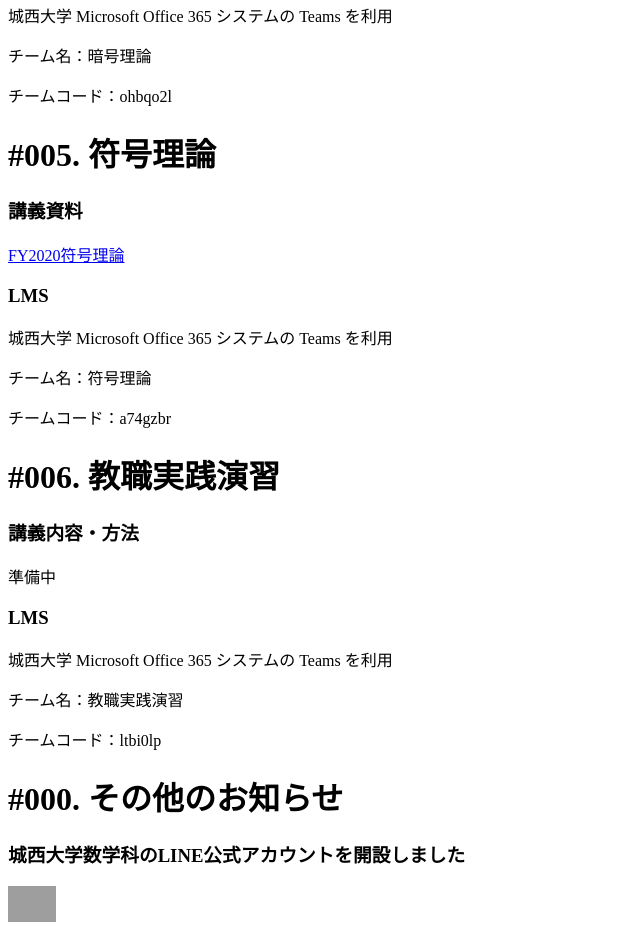
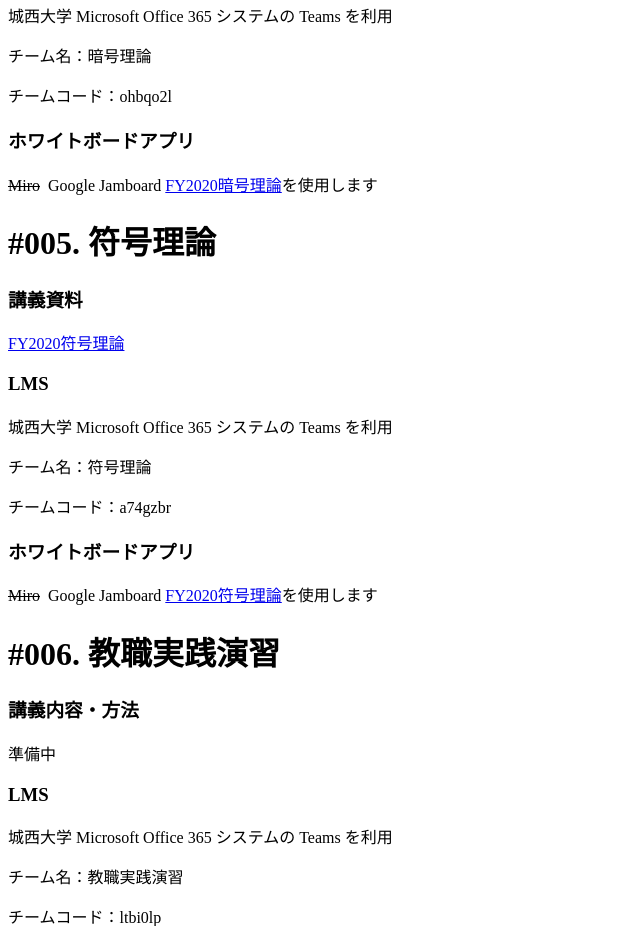
Before and after one commit to inuma-manabu/inuma.manabu.activity.io, a plain HTML site: page index.html in a window 1280 px wide. Shown: the part 1300-2226 px from the top of the page, without its empty margins (0-640 px from the left). Drawn offline with Linux system fonts and the light colour scheme; grey boxes are pictures that could not be loaded.

Commit message:
Update index.html

```diff
--- a/index.html
+++ b/index.html
@@ -56,6 +56,10 @@
 <p>城西大学 Microsoft Office 365 システムの Teams を利用</p>
   <p>チーム名：暗号理論</p>
   <p>チームコード：ohbqo2l</p>
+<h3>ホワイトボードアプリ</h3>
+<p>
+   <span class="mgr-8"><del>Miro</del></span>Google Jamboard <a href="https://jamboard.google.com/d/1dYXABl72M3s622dyD7aOYw07b57WYECsKj8-pOdCoWI/edit?usp=sharing" target="_blank">
+   FY2020暗号理論</a>を使用します</p>
 </div>
 <div>
 <h1>#005. 符号理論</h1>
@@ -67,6 +71,10 @@
 <p>城西大学 Microsoft Office 365 システムの Teams を利用</p>
   <p>チーム名：符号理論</p>
   <p>チームコード：a74gzbr</p>
+<h3>ホワイトボードアプリ</h3>
+<p>
+   <span class="mgr-8"><del>Miro</del></span>Google Jamboard <a href="https://jamboard.google.com/d/1Pp6TsWZNQhY9DvxeFcO0lwilxBSIQSXkwZHWtO_0cQA/edit?usp=sharing" target="_blank">
+   FY2020符号理論</a>を使用します</p>
 </div>
 
 <div>
```
